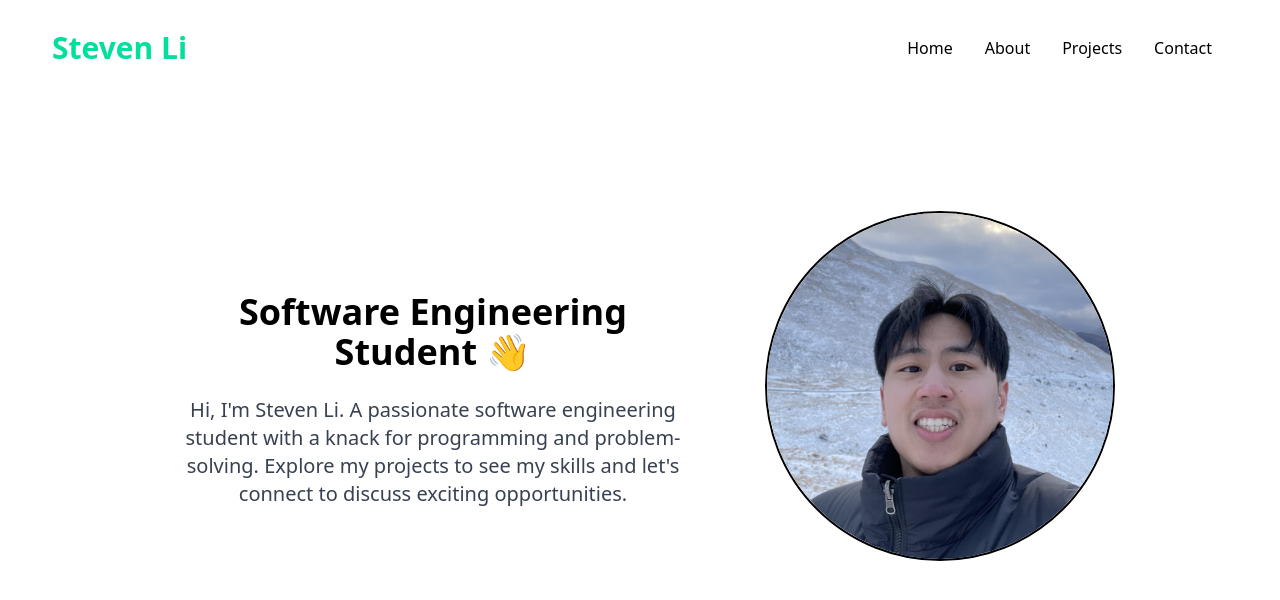
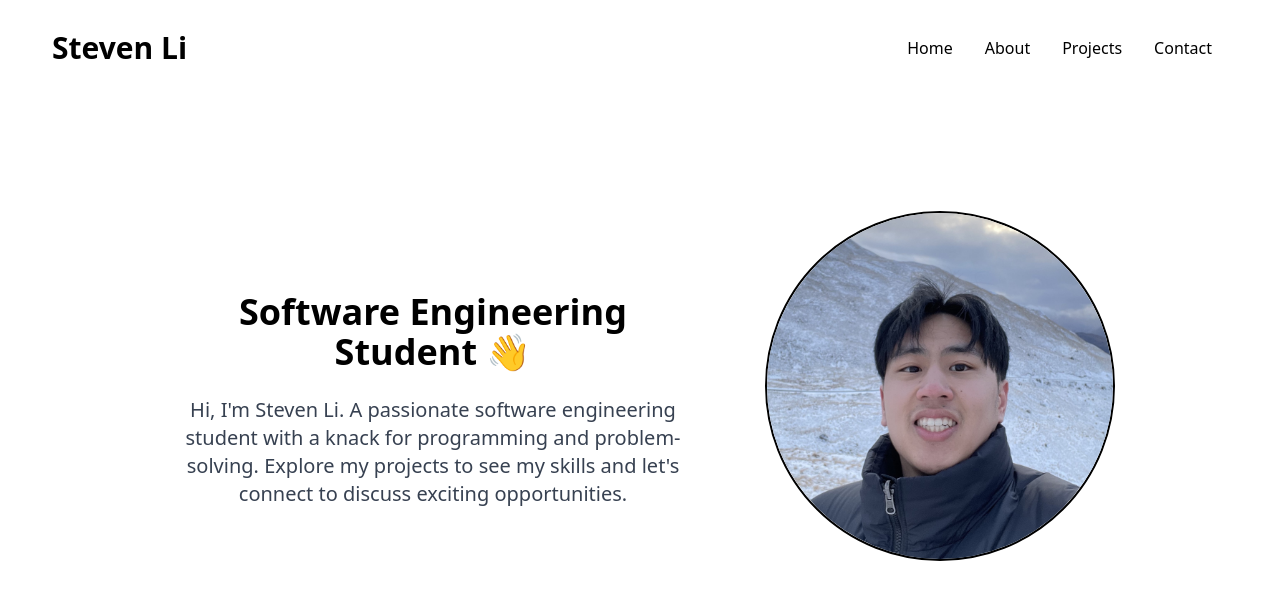
Before and after one commit to StevenNZ/portfolio, a React (Create React App) app in the folder portfolio-app/: page / in a window 1280 px wide. Shown: the top 600 px of the page. Built offline with nearby package versions, Linux system fonts and the light colour scheme.

Commit message:
refactor: font colour of logo changed

```diff
--- a/portfolio-app/src/components/Navbar.jsx
+++ b/portfolio-app/src/components/Navbar.jsx
@@ -10,7 +10,7 @@
 
   return (
     <div className="flex justify-between items-center h-24 max-w-[1240px] mx-auto px-8 text-black">
-      <h1 className="w-full text-3xl font-bold text-[#00df9b]">Steven Li</h1>
+      <h1 className="w-full text-3xl font-bold">Steven Li</h1>
       <ul className="hidden md:flex">
         <li className="p-4">Home</li>
         <li className="p-4">About</li>
```
